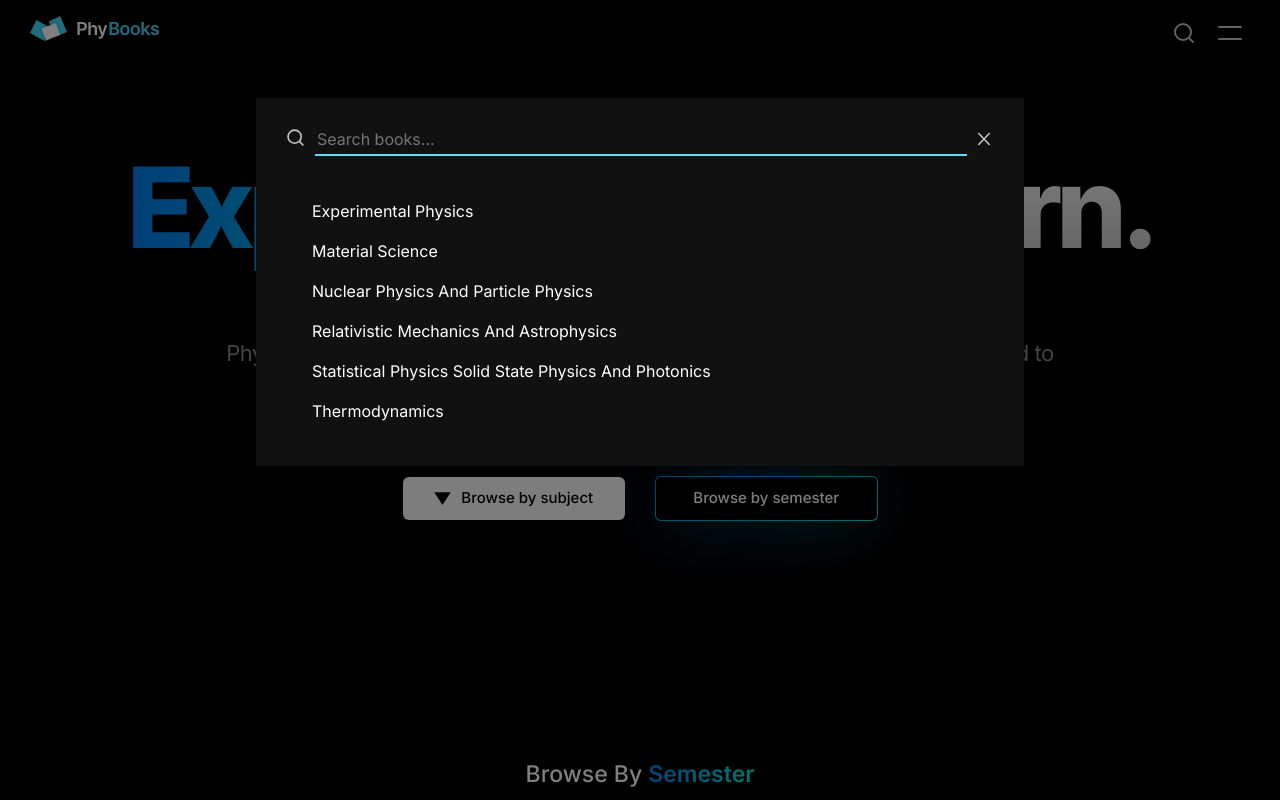
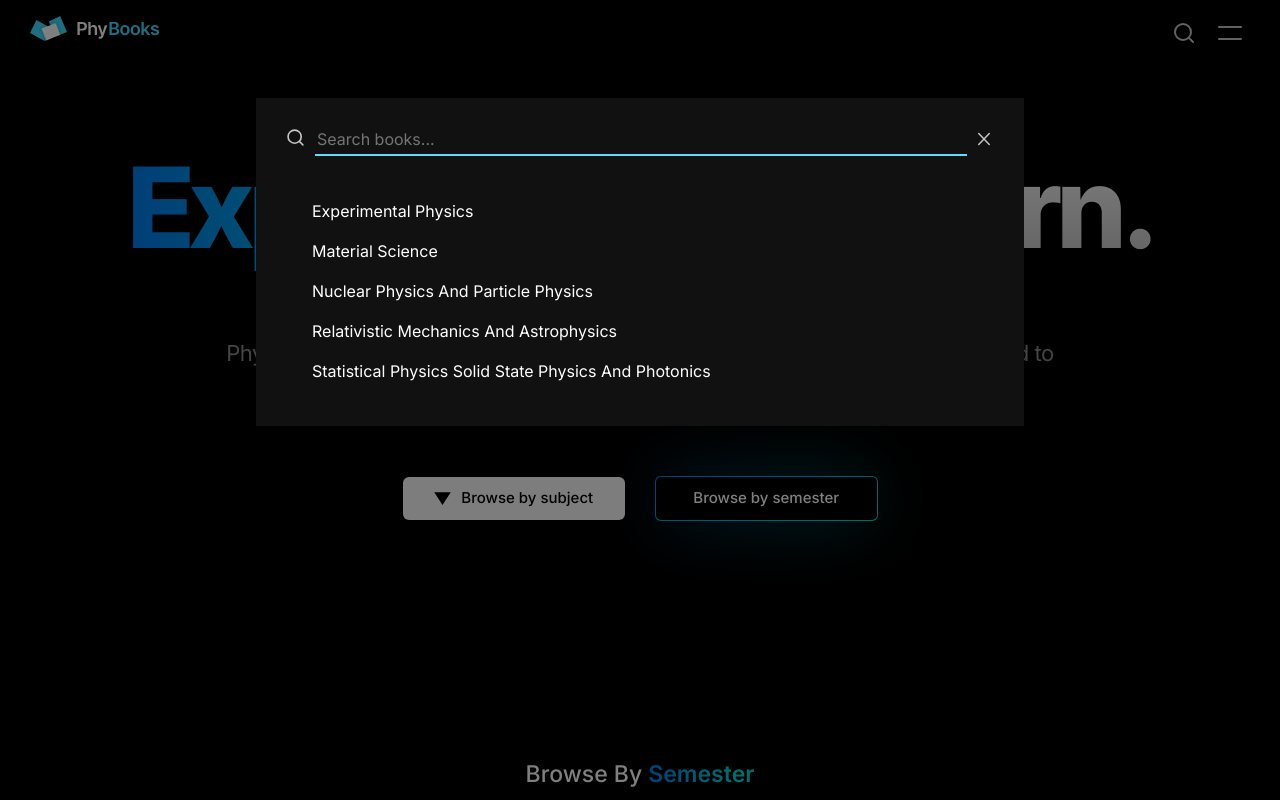
Before and after one commit to FarisPalayi/phybooks, a Next.js app: page / in a window 1280 px wide. Both pictures are taken after a click on the button 1184 px from the left and 33 px from the top of the page. Shown: the top 800 px of the page. Built offline with nearby package versions, Linux system fonts and the light colour scheme.

Commit message:
limit search searchresults preview

```diff
--- a/src/app/components/shared/Search.js
+++ b/src/app/components/shared/Search.js
@@ -57,9 +57,10 @@ export default function Search({ data, onClick }) {
             <CloseIcon />
           </button>
         </div>
+
         <ul className={styles.search__list}>
           {searchResults.length > 0 ? (
-            searchResults.map((item, i) => (
+            searchResults.slice(0, 5).map((item, i) => (
               <li key={i} className={styles.search__item}>
                 <Link
                   href={`/subject/${item.title}`}
```
